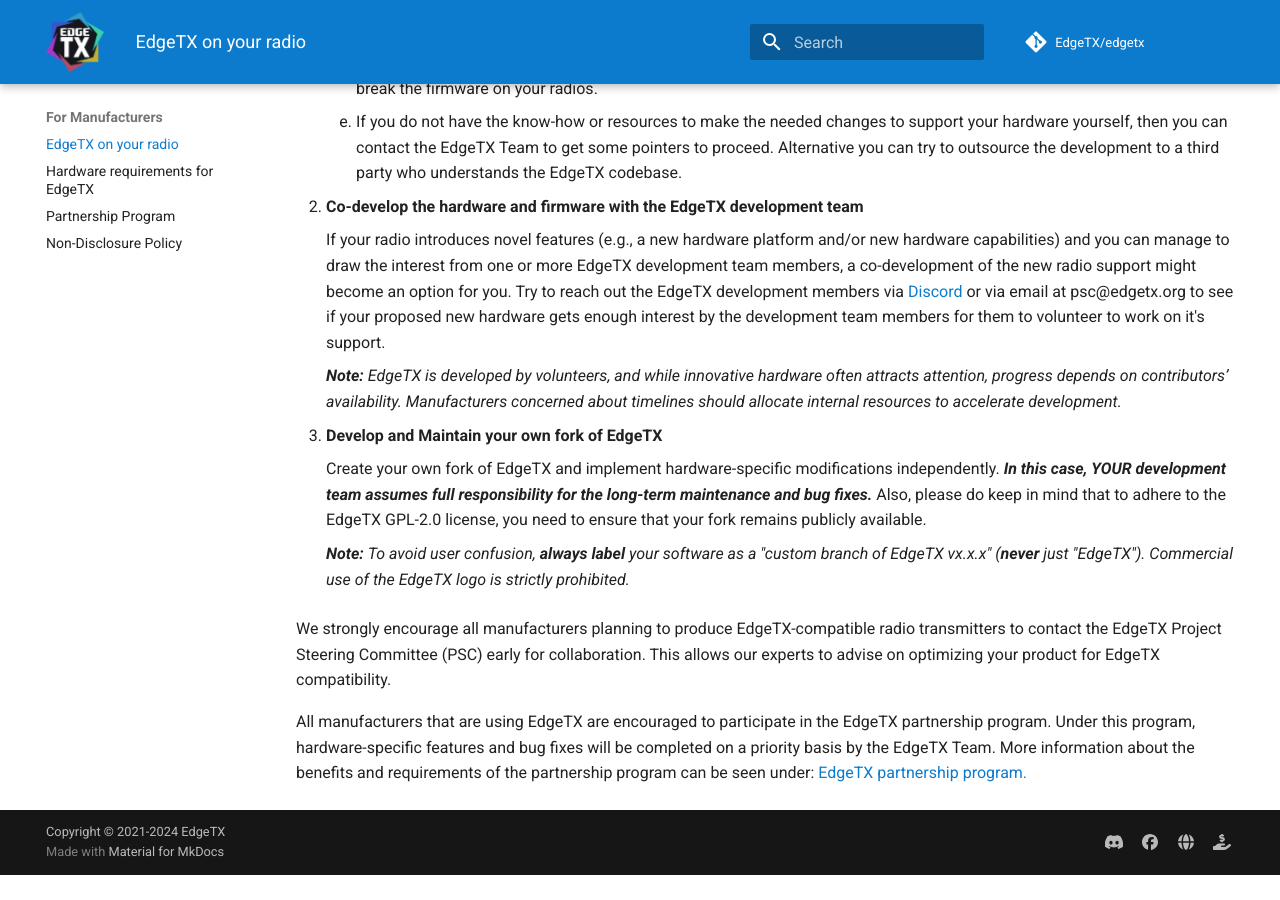
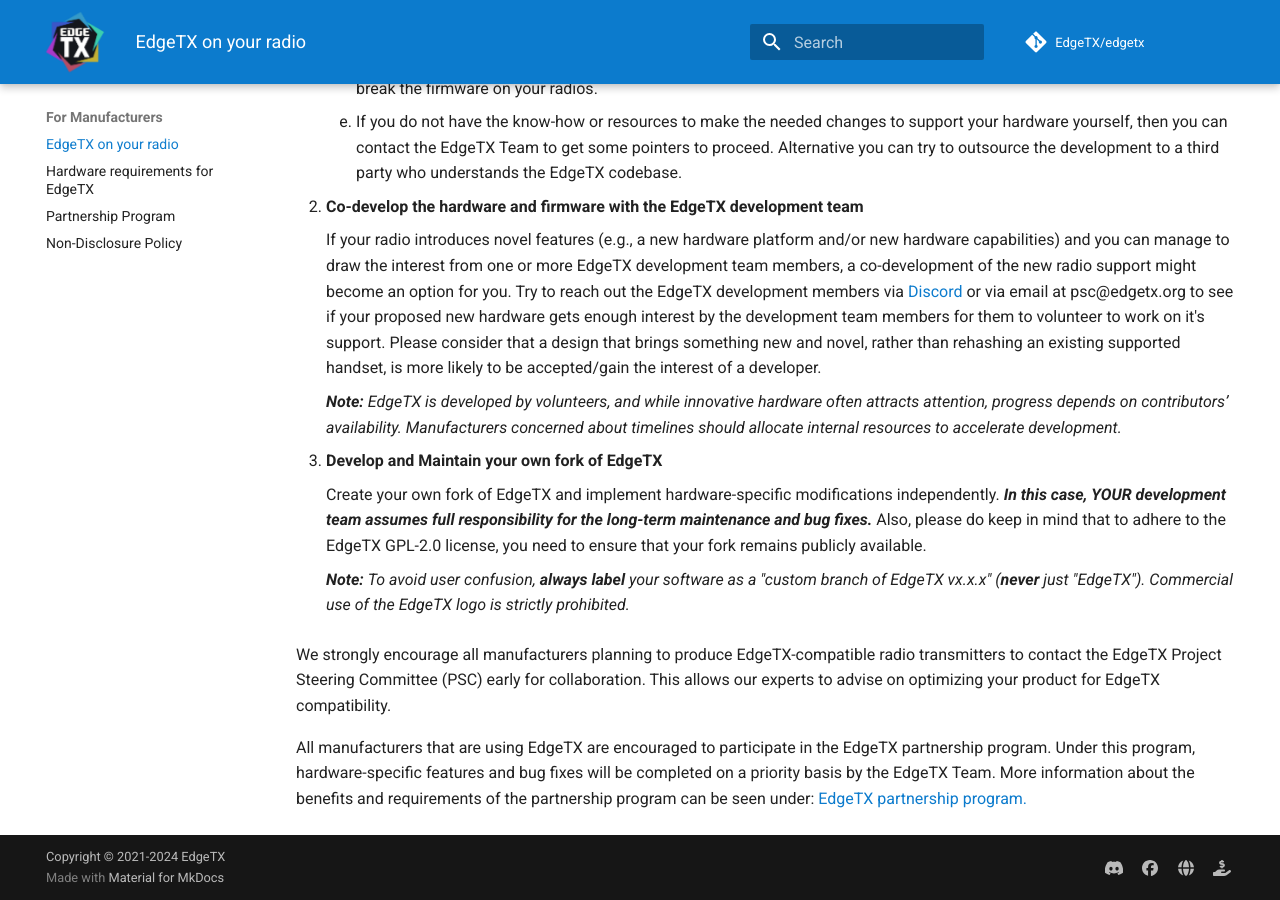
Before and after one commit to EdgeTX/edgetx.github.io, an MkDocs documentation site: the page built from docs/edgetxsupport.md, in a window 1280 px wide and 900 px high, scrolled down 639 px. Built offline with MkDocs 1.6.1 and Material for MkDocs 9.7.7, drawn with Linux system fonts in a browser that asks for light colours; comment, search, counter and statistics services are not loaded; before the commit the page ends 1514 px from its top, so only the background shows below that.

Commit message:
Added remark about novelty

```diff
--- a/docs/edgetxsupport.md
+++ b/docs/edgetxsupport.md
@@ -20,11 +20,11 @@
 
 2. **Co-develop the hardware and firmware with the EdgeTX development team**
 
-    If your radio introduces novel features (e.g., a new hardware platform and/or new hardware capabilities) and you can manage to draw the interest from one or more EdgeTX development team members, a co-development of the new radio support might become an option for you. Try to reach out the EdgeTX development members via [Discord](https://discord.gg/wF9wUKnZ6H) or via email at psc@edgetx.org to see if your proposed new hardware gets enough interest by the development team members for them to volunteer to work on it's support.
+    If your radio introduces novel features (e.g., a new hardware platform and/or new hardware capabilities) and you can manage to draw the interest from one or more EdgeTX development team members, a co-development of the new radio support might become an option for you. Try to reach out the EdgeTX development members via [Discord](https://discord.gg/wF9wUKnZ6H) or via email at psc@edgetx.org to see if your proposed new hardware gets enough interest by the development team members for them to volunteer to work on it's support. Please consider that a design that brings something new and novel, rather than rehashing an existing supported handset, is more likely to be accepted/gain the interest of a developer.
 
     ___Note:___ _EdgeTX is developed by volunteers, and while innovative hardware often attracts attention, progress depends on contributors’ availability. Manufacturers concerned about timelines should allocate internal resources to accelerate development._
 
-3. **Develop and Maintain your own fork of EdgeTX**
+4. **Develop and Maintain your own fork of EdgeTX**
 
     Create your own fork of EdgeTX and implement hardware-specific modifications independently. ***In this case, YOUR development team assumes full responsibility for the long-term maintenance and bug fixes.*** Also, please do keep in mind that to adhere to the EdgeTX GPL-2.0 license, you need to ensure that your fork remains publicly available.
 
```
